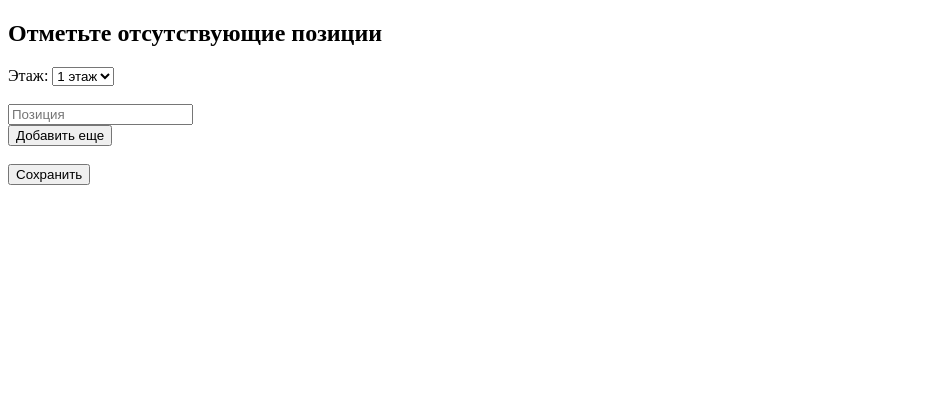
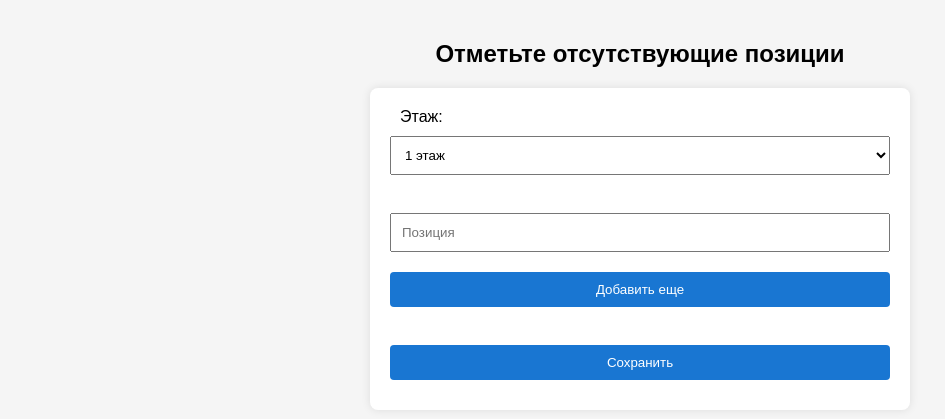
Before and after one commit to IVKovalev/app_project_hospitality, a Flask app: page / in a window 1280 px wide. Shown: the top 419 px of the page, without its empty margins (0-945 px from the left). Run offline with Flask 3, Linux system fonts and the light colour scheme.

Commit message:
Update form.html

```diff
--- a/templates/form.html
+++ b/templates/form.html
@@ -12,6 +12,58 @@
     <link rel="icon" type="image/png" sizes="192x192" href="/static/icons/icon-192.png">
     <link rel="apple-touch-icon" href="/static/icons/icon-192.png">
     <meta name="theme-color" content="#1976d2">
+
+    <!-- Добавил адаптивный CSS прямо в <head>, все между <style>, можно экспериментировать -->
+    <style>
+        body {
+            font-family: Arial, sans-serif;
+            padding: 20px;
+            margin: 0;
+            background-color: #f5f5f5;
+        }
+
+        h2 {
+            text-align: center;
+        }
+
+        form {
+            max-width: 500px;
+            margin: auto;
+            padding: 20px;
+            background-color: white;
+            border-radius: 8px;
+            box-shadow: 0 0 10px rgba(0, 0, 0, 0.1);
+        }
+
+        label, select, input[type="text"], input[type="submit"], button {
+            width: 100%;
+            margin: 10px 0;
+            padding: 10px;
+            box-sizing: border-box;
+        }
+
+        button, input[type="submit"] {
+            background-color: #1976d2;
+            color: white;
+            border: none;
+            border-radius: 4px;
+            cursor: pointer;
+        }
+
+        button:hover, input[type="submit"]:hover {
+            background-color: #125ca1;
+        }
+
+        @media (max-width: 600px) {
+            form {
+                padding: 15px;
+            }
+
+            button, input[type="submit"] {
+                font-size: 16px;
+            }
+        }
+    </style>
 
     <script>
     function addPositionField() {
```
